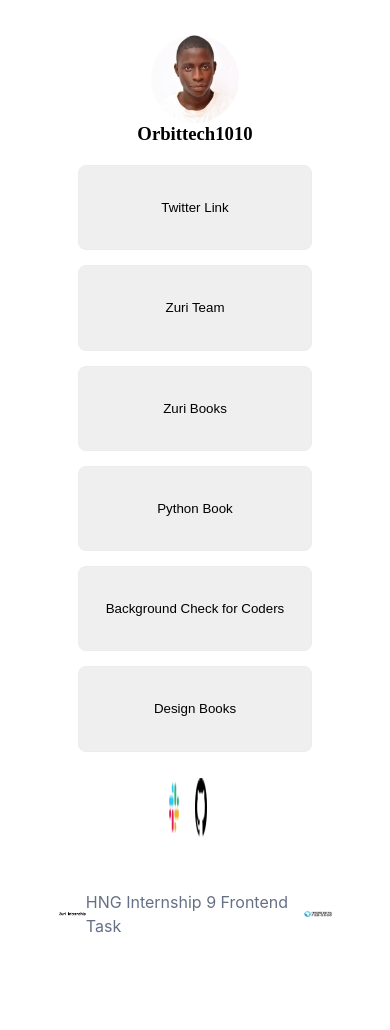
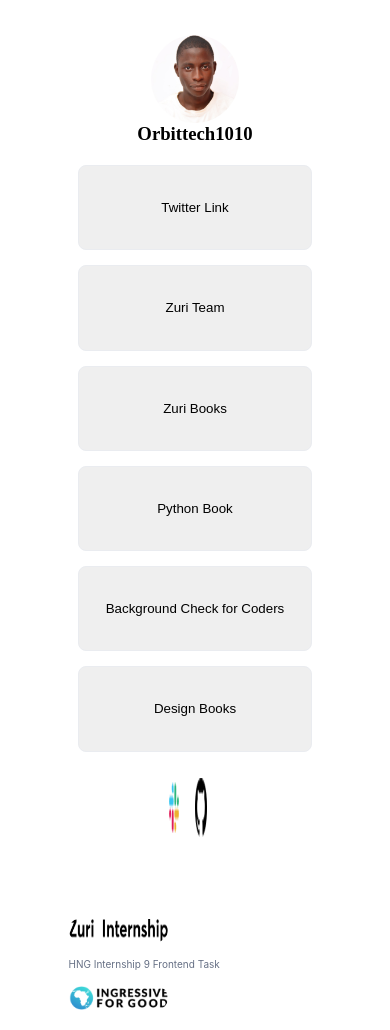
Before and after one commit to abdul-o/hng-fisrt-task, a plain HTML site: page index.html in a window 390 px wide. Before the commit the page ends 958 px from the top, so only its background shows below. Drawn offline with Linux system fonts and the light colour scheme.

Commit message:
responsive design added

```diff
--- a/index.html
+++ b/index.html
@@ -58,6 +58,8 @@
         </div>
       </div>
     </body>
+    <br>
+    <hr>
 
 
     <!-- FOOTER -->
--- a/style.css
+++ b/style.css
@@ -6,6 +6,7 @@
 
 body {
   overflow-y: scroll;
+
 }
 
 .profile-section {
@@ -93,3 +94,36 @@
   font-size: 16px;
   line-height: 24px;
 }
+hr{
+    width: 70%;
+    margin: auto;
+}
+
+/* Mobile style */
+
+@media screen and (max-width: 641px) {
+  body {
+    background-color:#ffffff;
+  }
+  .foot {
+    flex-direction: column;
+    justify-content: space-around;
+    align-items: flex-start;
+    height: 20%;
+    padding: 10px 10px 10px 10px;
+  }
+  .foot img {
+    margin-bottom: 10px;
+
+    width: 99.1px;
+    height: 24px;
+  }
+  .foot div {
+    margin-bottom: 10px;
+    font-size: 10px;
+  }
+
+  hr{
+    display: none;
+  }
+}
```
